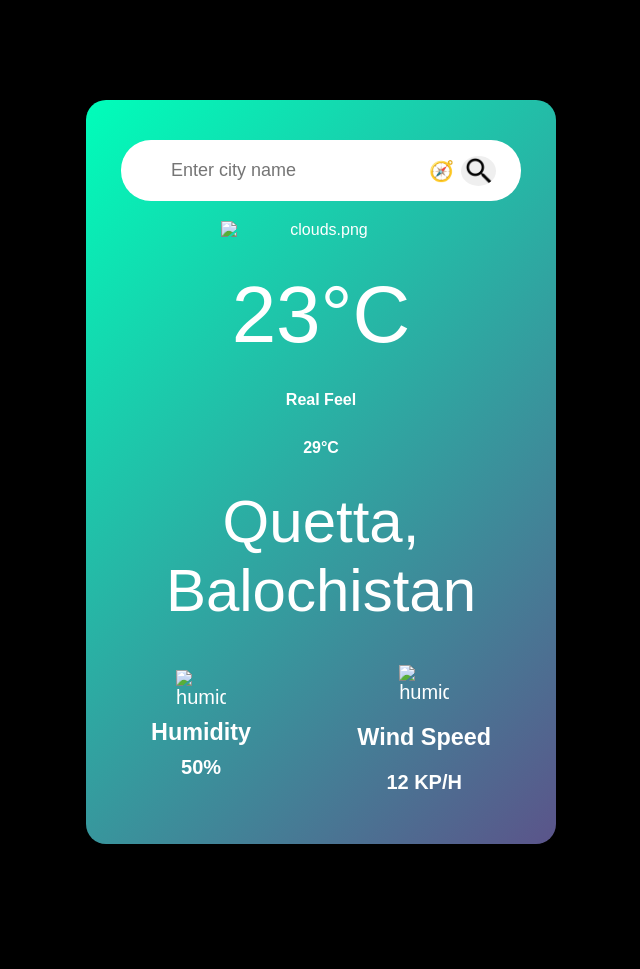
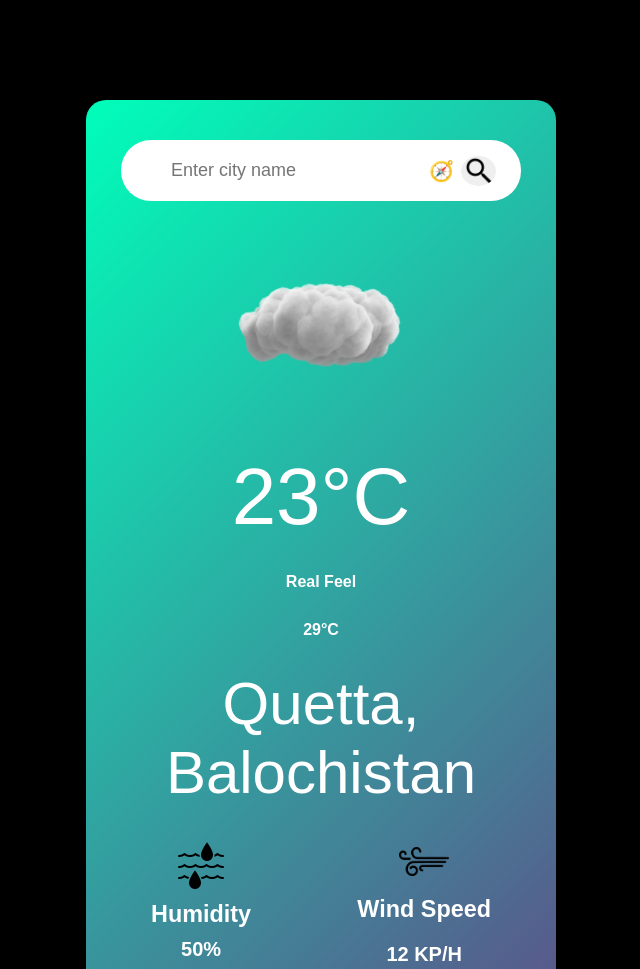
Before and after one commit to Laljan1968/weatherApp, a plain HTML site: page index.html in a window 1280 px wide. Shown: the top 969 px of the page, without its empty margins (319-959 px from the left). Before the commit the page ends 844 px from the top, so only its background shows below. Drawn offline with Linux system fonts and the light colour scheme.

Commit message:
Update index.html

```diff
--- a/index.html
+++ b/index.html
@@ -31,7 +31,7 @@
         <div class="cloud">
 
 
-          <img class="weatherimg" src="/images/clouds.png" alt="clouds.png" />
+          <img class="weatherimg" src="clouds.png" alt="clouds.png" />
 
           <h1 class="temp">23°C</h1>
           <h4 class="realfeal">Real Feel</4>
@@ -42,13 +42,13 @@
 
         <div class="detailes">
           <div class="humid">
-            <img src="/images/humid.png" width="50px" alt="humid.png" />
+            <img src="/humid.png" width="50px" alt="humid.png" />
             <h3 class="humidtitle">Humidity</h3>
             <h4 class="humidvalue">50%</h4>
           </div>
           <div class="wind">
             <img
-              src="/images/wind.png"
+              src="wind.png"
               width="50px"
               alt="humidity.png"
               class="windpng"
```
